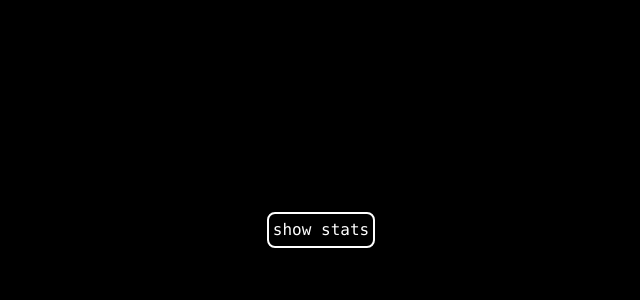
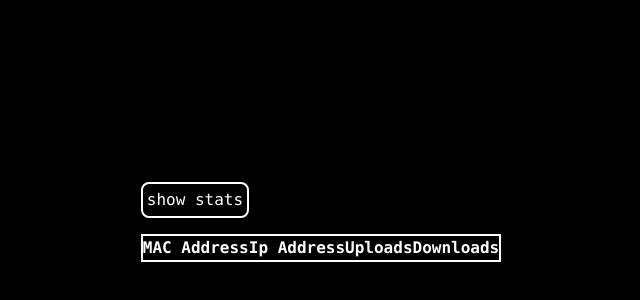
Before and after one commit to Garden-Fiend/midSense, a React (Vite) app: page / in a window 1280 px wide. Shown: the part 170-470 px from the top of the page, without its empty margins (319-959 px from the left). Built offline with nearby package versions, Linux system fonts and the light colour scheme.

Commit message:
finally fixed the table rendering

```diff
--- a/src/App.tsx
+++ b/src/App.tsx
@@ -1,5 +1,5 @@
 import "./index.css";
-import { useState } from "react";
+import { act, useState } from "react";
 function App() {
   interface Packet {
     Downloads: Number;
@@ -34,15 +34,31 @@ function App() {
           </div>
           {packet && (
             <div>
-              <table className="border-2">
-                <thead>
-                  {Object.keys(packet).map((header) => (
-                    <tr key={header}>
-                      <td>{header}</td>
-
+              <table className="my-4">
+                <thead className="border-2">
+                  <th>
+                    MAC Address
+                  </th>
+                  <th>
+                    Ip Address
+                  </th>
+                  <th>
+                    Uploads
+                  </th>
+                  <th>
+                    Downloads
+                  </th>
+                </thead>
+                <tbody>
+                  {Object.entries(packet).map(([key, value]) => (
+                    <tr key={key}>
+                      <td className="p-2 border-2">{key}</td>
+                      {Object.entries(value).map(([atkey, atval]) => (
+                        <td className="p-2 border-2" key={atkey.toString()}>{atval}</td>
+                      ))}
                     </tr>
                   ))}
-                </thead>
+                </tbody>
               </table>
             </div>
           )}
```
Also changed, not shown: 2 other files (tests, documents, lock files or other folders).
